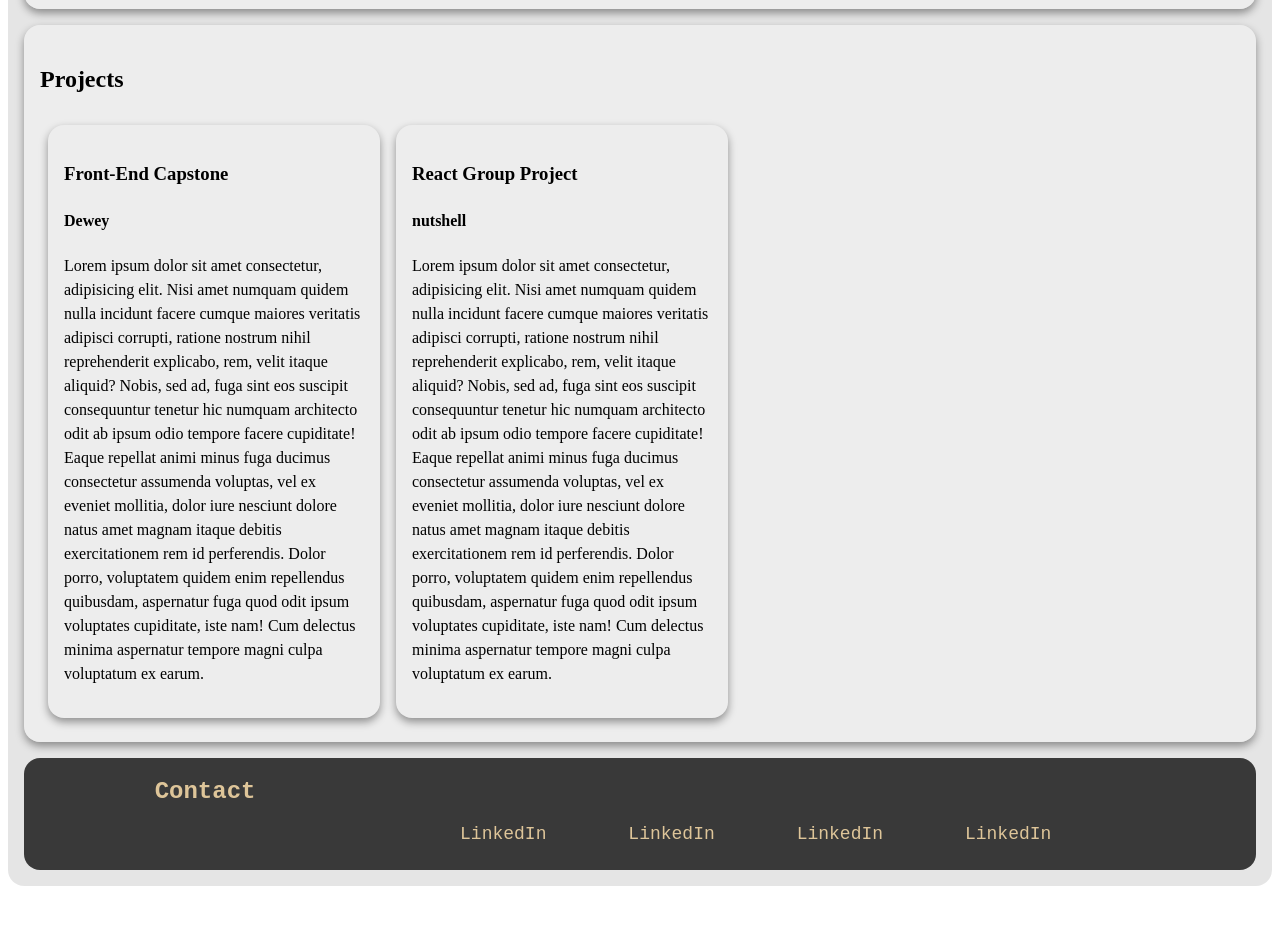
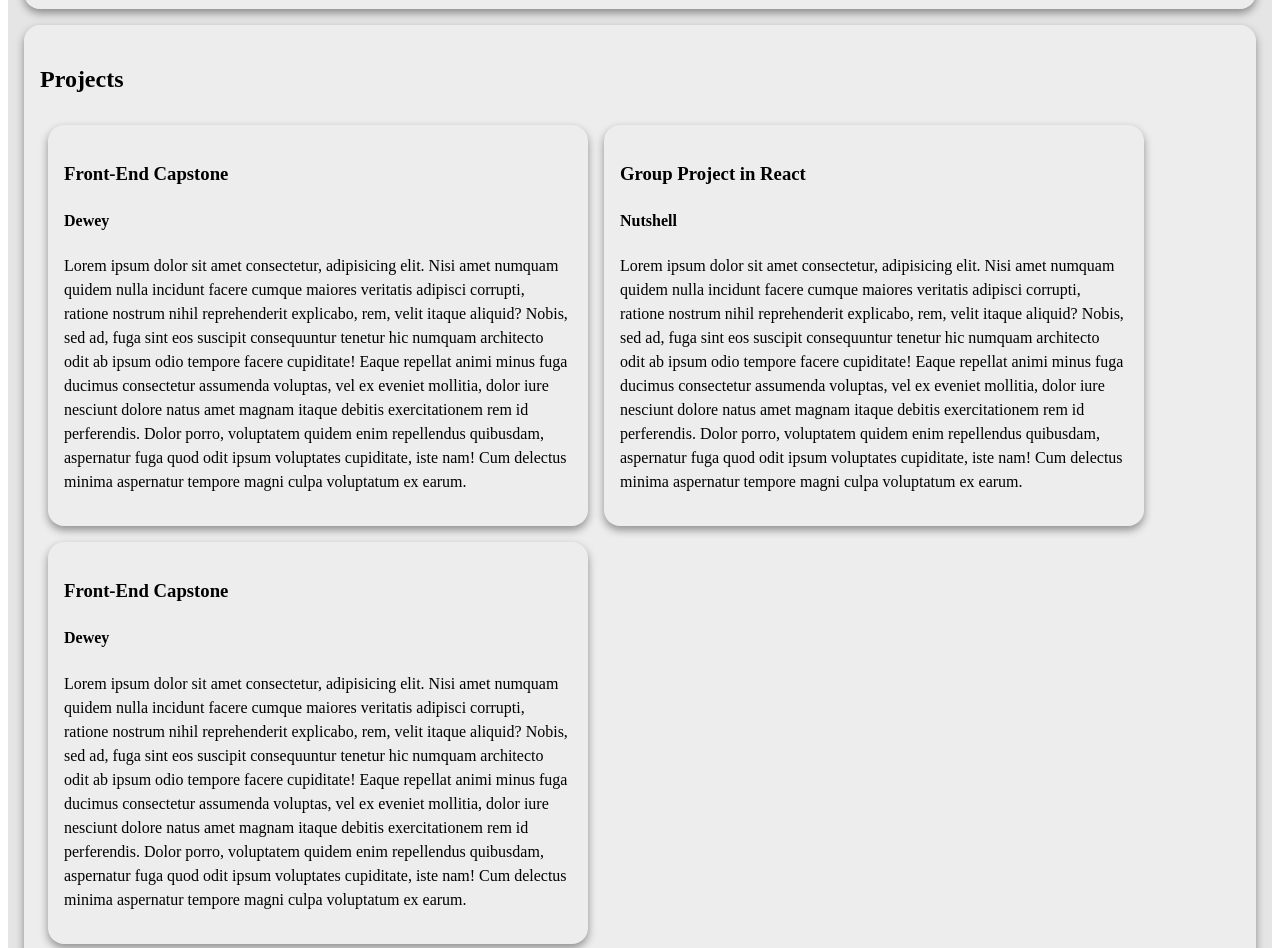
Before and after one commit to abernethyb/abernethyb.github.io, a plain HTML site: page src/index.html in a window 1280 px wide. Shown: the part 433-1381 px from the top of the page. Before the commit the page ends 1327 px from the top, so only its background shows below. Drawn offline with Linux system fonts and the light colour scheme.

Commit message:
formatted and made clickable project cards

```diff
--- a/src/index.html
+++ b/src/index.html
@@ -51,40 +51,88 @@
                 </div>
                 <div class="project__cards">
                     <article class="project">
+                        <a href="https://github.com/abernethyb/dewey" target="_blank">
+                            <div class="click__container">
                                 <h3>Front-End Capstone</h3>
-                        <h4> <a href="https://github.com/abernethyb/dewey" target="_blank">Dewey</a></h4>
-                        <p>Lorem ipsum dolor sit amet consectetur, adipisicing elit. Nisi amet numquam quidem nulla
+                                <h4>Dewey</h4>
+                                <p>Lorem ipsum dolor sit amet consectetur, adipisicing elit. Nisi amet numquam quidem
+                                    nulla
                                     incidunt
-                            facere cumque maiores veritatis adipisci corrupti, ratione nostrum nihil reprehenderit
-                            explicabo, rem, velit itaque aliquid? Nobis, sed ad, fuga sint eos suscipit consequuntur
+                                    facere cumque maiores veritatis adipisci corrupti, ratione nostrum nihil
+                                    reprehenderit
+                                    explicabo, rem, velit itaque aliquid? Nobis, sed ad, fuga sint eos suscipit
+                                    consequuntur
                                     tenetur
-                            hic numquam architecto odit ab ipsum odio tempore facere cupiditate! Eaque repellat animi
+                                    hic numquam architecto odit ab ipsum odio tempore facere cupiditate! Eaque repellat
+                                    animi
                                     minus
-                            fuga ducimus consectetur assumenda voluptas, vel ex eveniet mollitia, dolor iure nesciunt
+                                    fuga ducimus consectetur assumenda voluptas, vel ex eveniet mollitia, dolor iure
+                                    nesciunt
                                     dolore
-                            natus amet magnam itaque debitis exercitationem rem id perferendis. Dolor porro, voluptatem
-                            quidem enim repellendus quibusdam, aspernatur fuga quod odit ipsum voluptates cupiditate,
+                                    natus amet magnam itaque debitis exercitationem rem id perferendis. Dolor porro,
+                                    voluptatem
+                                    quidem enim repellendus quibusdam, aspernatur fuga quod odit ipsum voluptates
+                                    cupiditate,
                                     iste
                                     nam! Cum delectus minima aspernatur tempore magni culpa voluptatum ex earum.</p>
+                            </div>
+                        </a>
                     </article>
                     <article class="project">
-                        <h3>React Group Project</h3>
-                        <h4> <a href="https://github.com/abernethyb/react-nutshell-thepecans"
-                                target="_blank">nutshell</a>
-                        </h4>
-                        <p>Lorem ipsum dolor sit amet consectetur, adipisicing elit. Nisi amet numquam quidem nulla
+                        <a href="https://github.com/abernethyb/react-nutshell-thepecans" target="_blank">
+                            <div class="click__container">
+                                <h3>Group Project in React</h3>
+                                <h4>Nutshell</h4>
+                                <p>Lorem ipsum dolor sit amet consectetur, adipisicing elit. Nisi amet numquam quidem
+                                    nulla
                                     incidunt
-                            facere cumque maiores veritatis adipisci corrupti, ratione nostrum nihil reprehenderit
-                            explicabo, rem, velit itaque aliquid? Nobis, sed ad, fuga sint eos suscipit consequuntur
+                                    facere cumque maiores veritatis adipisci corrupti, ratione nostrum nihil
+                                    reprehenderit
+                                    explicabo, rem, velit itaque aliquid? Nobis, sed ad, fuga sint eos suscipit
+                                    consequuntur
                                     tenetur
-                            hic numquam architecto odit ab ipsum odio tempore facere cupiditate! Eaque repellat animi
+                                    hic numquam architecto odit ab ipsum odio tempore facere cupiditate! Eaque repellat
+                                    animi
                                     minus
-                            fuga ducimus consectetur assumenda voluptas, vel ex eveniet mollitia, dolor iure nesciunt
+                                    fuga ducimus consectetur assumenda voluptas, vel ex eveniet mollitia, dolor iure
+                                    nesciunt
                                     dolore
-                            natus amet magnam itaque debitis exercitationem rem id perferendis. Dolor porro, voluptatem
-                            quidem enim repellendus quibusdam, aspernatur fuga quod odit ipsum voluptates cupiditate,
+                                    natus amet magnam itaque debitis exercitationem rem id perferendis. Dolor porro,
+                                    voluptatem
+                                    quidem enim repellendus quibusdam, aspernatur fuga quod odit ipsum voluptates
+                                    cupiditate,
                                     iste
                                     nam! Cum delectus minima aspernatur tempore magni culpa voluptatum ex earum.</p>
+                            </div>
+                        </a>
+                    </article>
+                    <article class="project">
+                        <a href="https://github.com/abernethyb/dewey" target="_blank">
+                            <div class="click__container">
+                                <h3>Front-End Capstone</h3>
+                                <h4>Dewey</h4>
+                                <p>Lorem ipsum dolor sit amet consectetur, adipisicing elit. Nisi amet numquam quidem
+                                    nulla
+                                    incidunt
+                                    facere cumque maiores veritatis adipisci corrupti, ratione nostrum nihil
+                                    reprehenderit
+                                    explicabo, rem, velit itaque aliquid? Nobis, sed ad, fuga sint eos suscipit
+                                    consequuntur
+                                    tenetur
+                                    hic numquam architecto odit ab ipsum odio tempore facere cupiditate! Eaque repellat
+                                    animi
+                                    minus
+                                    fuga ducimus consectetur assumenda voluptas, vel ex eveniet mollitia, dolor iure
+                                    nesciunt
+                                    dolore
+                                    natus amet magnam itaque debitis exercitationem rem id perferendis. Dolor porro,
+                                    voluptatem
+                                    quidem enim repellendus quibusdam, aspernatur fuga quod odit ipsum voluptates
+                                    cupiditate,
+                                    iste
+                                    nam! Cum delectus minima aspernatur tempore magni culpa voluptatum ex earum.</p>
+                            </div>
+                        </a>
                     </article>
                 </div>
             </section>
--- a/src/styles/main.css
+++ b/src/styles/main.css
@@ -128,18 +128,23 @@ footer ul li {
 .project__cards {
     display: flex;
     flex-direction: row;
+    flex: 1 1;
+    flex-wrap: wrap;
 
 }
 .project {
     box-shadow: 0 4px 8px 0 rgba(0,0,0, 0.4);
     border-radius: 1rem;
     margin: .5rem;
-    padding: 1rem;
-    width: 25%;
+    width: 45%;
     height: auto;
     overflow: auto;
 
 }
+
+.project:hover {
+    box-shadow: 0 8px 16px 0 rgba(0, 0, 0, 0.4);
+  }
 
 /* .item--card {
     background-color: rgba(46, 196, 182, 1);
@@ -151,3 +156,7 @@ footer ul li {
     height: 25rem;
     font-family: 'Courier New', Courier, monospace;
 } */
+
+.click__container {
+    padding: 1rem;
+}
```
Lines whose indentation alone changed are shown as unchanged.
